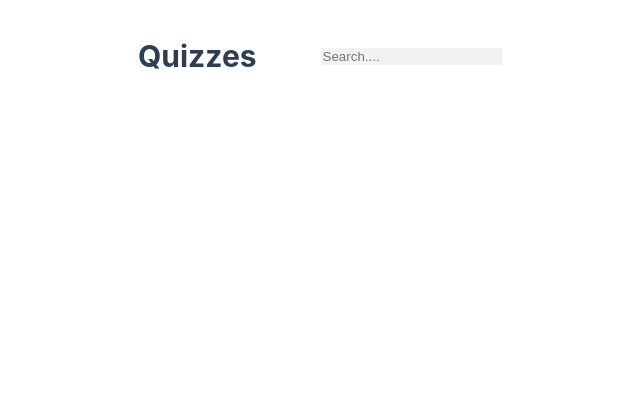
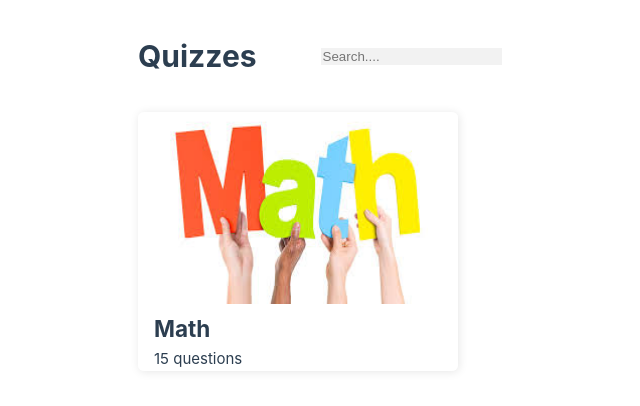
Before and after one commit to edcsu/quiz-app, a Vue app: page / in a window 1280 px wide. Shown: the top 406 px of the page, without its empty margins (2-642 px from the left). Built offline with nearby package versions, Linux system fonts and the light colour scheme.

Commit message:
style: add card styles

```diff
--- a/index.html
+++ b/index.html
@@ -4,7 +4,7 @@
     <meta charset="UTF-8">
     <link rel="icon" href="/favicon.ico">
     <meta name="viewport" content="width=device-width, initial-scale=1.0">
-    <title>Vite App</title>
+    <title>Quiz App</title>
   </head>
   <body>
     <div id="app"></div>
--- a/src/App.vue
+++ b/src/App.vue
@@ -10,7 +10,13 @@ import { RouterLink, RouterView } from 'vue-router'
     </header>
 
     <div class="options-container">
-
+      <div class="card">
+        <img alt="Math image" class="logo" src="@/assets/images/math.jpeg"/>
+        <div class="card-text">
+          <h2>Math</h2>
+          <p>15 questions</p>
+        </div>
+      </div>
     </div>
   </div>
 </template>
@@ -37,4 +43,34 @@ header {
   border: none;
   background-color: rgba(128, 128, 128, 0.1);
 }
+
+.options-container{
+  display: flex;
+  flex-wrap: wrap;
+  margin-top: 2rem;
+}
+
+.card {
+  width: 20rem;
+  overflow: hidden;
+  border-radius: 2%;
+  box-shadow: 1px 1px 10px rgba(0, 0, 0, 0.1);
+  margin-bottom: 3rem;
+  margin-right: 2rem;
+  cursor: pointer;
+}
+
+.card img {
+  width: 100%;
+  height: 12rem;
+  margin: 0;
+}
+
+.card .card-text {
+  padding: 0 1rem;
+}
+
+.card .card-text h2 {
+  font-weight: bold;
+}
 </style>
```
Also changed, not shown: src/assets/images/math.jpeg (added).
